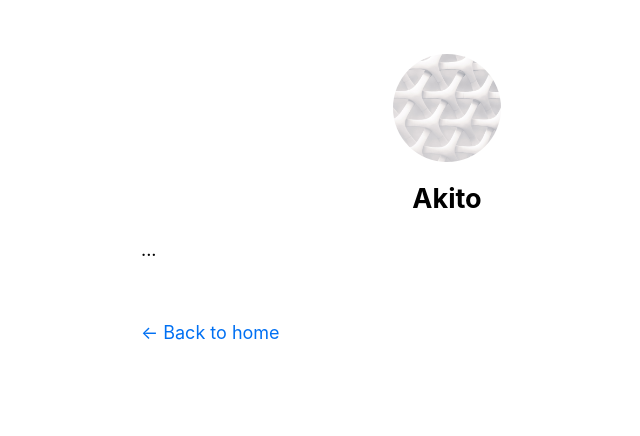
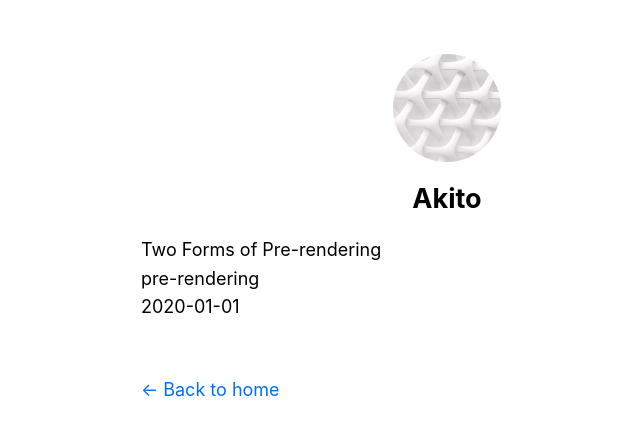
Before and after one commit to akito-10/next.js-blog, a Next.js app: page /posts/pre-rendering in a window 1280 px wide. Shown: the top 436 px of the page, without its empty margins (193-833 px from the left). Built offline with nearby package versions, Linux system fonts and the light colour scheme.

Commit message:
投稿内容の出力

```diff
--- a/pages/posts/[id].js
+++ b/pages/posts/[id].js
@@ -18,6 +18,14 @@ export async function getStaticPaths() {
   };
 }
 
-export default function Post() {
-  return <Layout>...</Layout>;
+export default function Post({ postData }) {
+  return (
+    <Layout>
+      {postData.title}
+      <br />
+      {postData.id}
+      <br />
+      {postData.date}
+    </Layout>
+  );
 }
```
